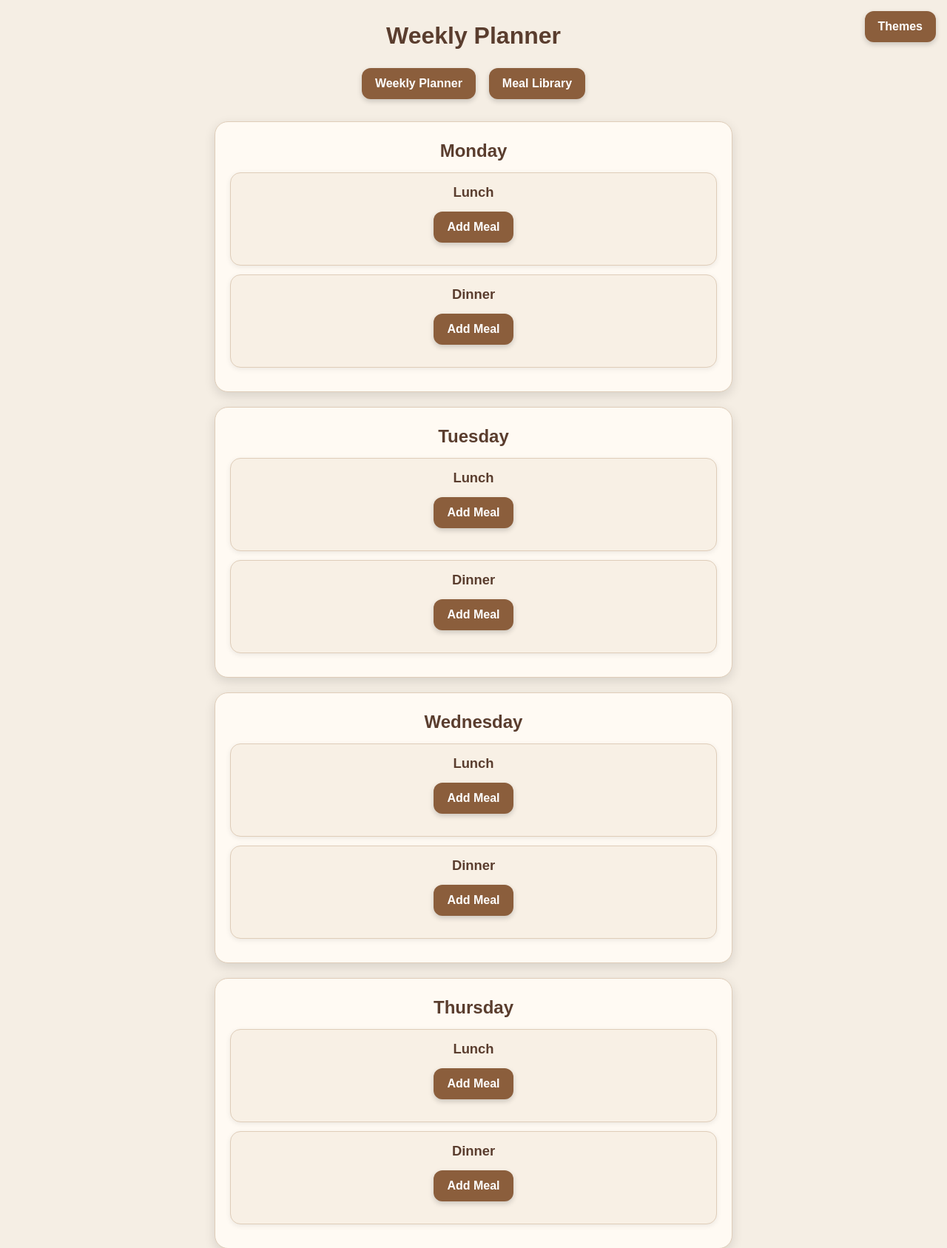
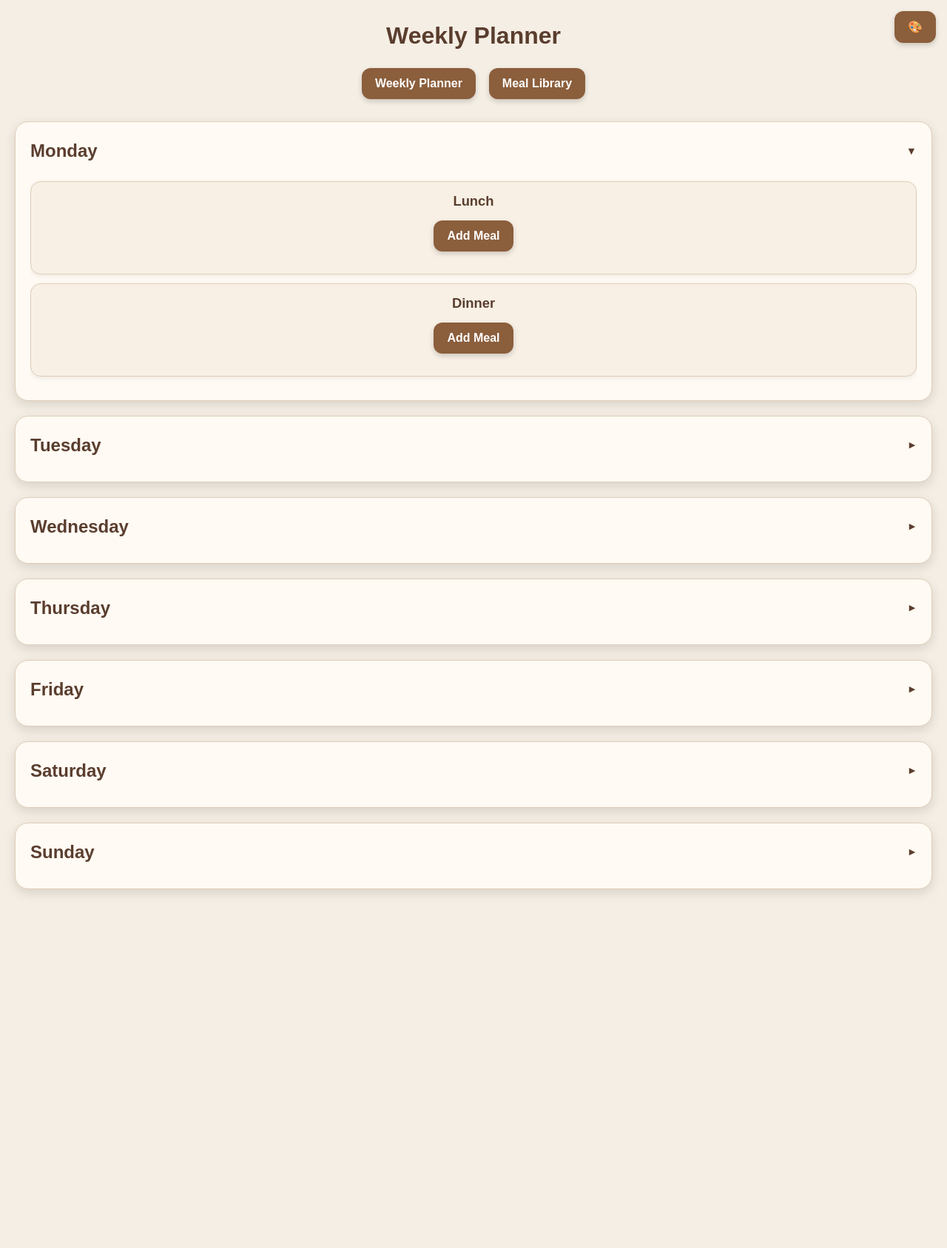
Before and after one commit to Fuzzlefish/meal-planner, a plain HTML site: page index.html in a window 1280 px wide. Shown: the top 1687 px of the page at 74% size. After the commit the page ends 1242 px from the top, so only its background shows below. Drawn offline with Linux system fonts and the light colour scheme.

Commit message:
updated theme to be an icon instead so it fits with styling, made the weekly planner days collapsable

```diff
--- a/index.html
+++ b/index.html
@@ -19,7 +19,7 @@
         <a href="library.html"><button>Meal Library</button></a>
     </div>
 
-    <button id="themeButton">Themes</button>
+     <button id="themeButton" aria-label="Change theme">🎨</button>
 
     <div id="themeOptions">
         <button data-theme="coffee">☕ Coffee</button>
@@ -30,98 +30,20 @@
         <button data-theme="red">🍷 Felicity</button>
     </div>
 
-    <div id="mealPlan">
-        <div class="day" id="monday">
-            <h2>Monday</h2>
+
+    <div class="day" id="monday">
+        <h2 class="dayHeader">
+            Monday
+            <span class="dayArrow">▼</span>
+        </h2>
+
+        <div class="dayContent">
             <div class="meal">
                 <h3>Lunch</h3>
                 <button class="addMealButton">Add Meal</button>
                 <ul></ul>
             </div>
-            <div class="meal">
-                <h3>Dinner</h3>
-                <button class="addMealButton">Add Meal</button>
-                <ul></ul>
-            </div>
-        </div>
 
-        <div class="day" id="tuesday">
-            <h2>Tuesday</h2>
-            <div class="meal">
-                <h3>Lunch</h3>
-                <button class="addMealButton">Add Meal</button>
-                <ul></ul>
-            </div>
-            <div class="meal">
-                <h3>Dinner</h3>
-                <button class="addMealButton">Add Meal</button>
-                <ul></ul>
-            </div>
-        </div>
-
-        <div class="day" id="wednesday">
-            <h2>Wednesday</h2>
-            <div class="meal">
-                <h3>Lunch</h3>
-                <button class="addMealButton">Add Meal</button>
-                <ul></ul>
-            </div>
-            <div class="meal">
-                <h3>Dinner</h3>
-                <button class="addMealButton">Add Meal</button>
-                <ul></ul>
-            </div>
-        </div>
-
-        <div class="day" id="thursday">
-            <h2>Thursday</h2>
-            <div class="meal">
-                <h3>Lunch</h3>
-                <button class="addMealButton">Add Meal</button>
-                <ul></ul>
-            </div>
-            <div class="meal">
-                <h3>Dinner</h3>
-                <button class="addMealButton">Add Meal</button>
-                <ul></ul>
-            </div>
-        </div>
-
-        <div class="day" id="friday">
-            <h2>Friday</h2>
-            <div class="meal">
-                <h3>Lunch</h3>
-                <button class="addMealButton">Add Meal</button>
-                <ul></ul>
-            </div>
-            <div class="meal">
-                <h3>Dinner</h3>
-                <button class="addMealButton">Add Meal</button>
-                <ul></ul>
-            </div>
-        </div>
-
-        <div class="day" id="saturday">
-            <h2>Saturday</h2>
-            <div class="meal">
-                <h3>Lunch</h3>
-                <button class="addMealButton">Add Meal</button>
-                <ul></ul>
-            </div>
-            <div class="meal">
-                <h3>Dinner</h3>
-                <button class="addMealButton">Add Meal</button>
-                <ul></ul>
-            </div>
-        </div>
-
-        <div class="day" id="sunday">
-            <h2>Sunday</h2>
-            <div class="meal">
-                <h3>Lunch</h3>
-                <button class="addMealButton">Add Meal</button>
-                <ul></ul>
-            </div>
             <div class="meal">
                 <h3>Dinner</h3>
                 <button class="addMealButton">Add Meal</button>
@@ -129,6 +51,133 @@
             </div>
         </div>
     </div>
+
+    <div class="day collapsed" id="tuesday">
+        <h2 class="dayHeader">
+            Tuesday
+            <span class="dayArrow">▼</span>
+        </h2>
+
+        <div class="dayContent">
+            <div class="meal">
+                <h3>Lunch</h3>
+                <button class="addMealButton">Add Meal</button>
+                <ul></ul>
+            </div>
+
+            <div class="meal">
+                <h3>Dinner</h3>
+                <button class="addMealButton">Add Meal</button>
+                <ul></ul>
+            </div>
+        </div>
+    </div>
+
+    <div class="day collapsed" id="wednesday">
+        <h2 class="dayHeader">
+            Wednesday
+            <span class="dayArrow">▼</span>
+        </h2>
+
+        <div class="dayContent">
+            <div class="meal">
+                <h3>Lunch</h3>
+                <button class="addMealButton">Add Meal</button>
+                <ul></ul>
+            </div>
+
+            <div class="meal">
+                <h3>Dinner</h3>
+                <button class="addMealButton">Add Meal</button>
+                <ul></ul>
+            </div>
+        </div>
+    </div>
+
+    <div class="day collapsed" id="thursday">
+        <h2 class="dayHeader">
+            Thursday
+            <span class="dayArrow">▼</span>
+        </h2>
+
+        <div class="dayContent">
+            <div class="meal">
+                <h3>Lunch</h3>
+                <button class="addMealButton">Add Meal</button>
+                <ul></ul>
+            </div>
+
+            <div class="meal">
+                <h3>Dinner</h3>
+                <button class="addMealButton">Add Meal</button>
+                <ul></ul>
+            </div>
+        </div>
+    </div>
+
+    <div class="day collapsed" id="friday">
+        <h2 class="dayHeader">
+            Friday
+            <span class="dayArrow">▼</span>
+        </h2>
+
+        <div class="dayContent">
+            <div class="meal">
+                <h3>Lunch</h3>
+                <button class="addMealButton">Add Meal</button>
+                <ul></ul>
+            </div>
+
+            <div class="meal">
+                <h3>Dinner</h3>
+                <button class="addMealButton">Add Meal</button>
+                <ul></ul>
+            </div>
+        </div>
+    </div>
+
+    <div class="day collapsed" id="saturday">
+        <h2 class="dayHeader">
+            Saturday
+            <span class="dayArrow">▼</span>
+        </h2>
+
+        <div class="dayContent">
+            <div class="meal">
+                <h3>Lunch</h3>
+                <button class="addMealButton">Add Meal</button>
+                <ul></ul>
+            </div>
+
+            <div class="meal">
+                <h3>Dinner</h3>
+                <button class="addMealButton">Add Meal</button>
+                <ul></ul>
+            </div>
+        </div>
+    </div>
+
+    <div class="day collapsed" id="sunday">
+        <h2 class="dayHeader">
+            Sunday
+            <span class="dayArrow">▼</span>
+        </h2>
+
+        <div class="dayContent">
+            <div class="meal">
+                <h3>Lunch</h3>
+                <button class="addMealButton">Add Meal</button>
+                <ul></ul>
+            </div>
+
+            <div class="meal">
+                <h3>Dinner</h3>
+                <button class="addMealButton">Add Meal</button>
+                <ul></ul>
+            </div>
+        </div>
+    </div>
+
 
     <div id="mealModal" style="display: none;">
         <div class="modalContent">
--- a/planner.js
+++ b/planner.js
@@ -21,6 +21,7 @@ function saveMealPlan(plan) {
     localStorage.setItem("mealPlan", JSON.stringify(plan));
 }
 
+if (mealPlan) {
     mealPlan.addEventListener("click", (event) => {
         if (!event.target.classList.contains("addMealButton")) {
             return;
@@ -28,6 +29,10 @@ mealPlan.addEventListener("click", (event) => {
 
         const day = event.target.closest(".day");
         const meal = event.target.closest(".meal");
+
+        if (!day || !meal) {
+            return;
+        }
 
         selectedDay = day.id;
         selectedMealType = meal.querySelector("h3").textContent;
@@ -42,8 +47,13 @@ mealPlan.addEventListener("click", (event) => {
 
         mealModal.style.display = "flex";
     });
+}
 
 function displayFilters() {
+    if (!mealFilters) {
+        return;
+    }
+
     mealFilters.innerHTML = "";
 
     const allButton = document.createElement("button");
@@ -75,6 +85,10 @@ function displayFilters() {
 }
 
 function displayMeals() {
+    if (!availableMeals) {
+        return;
+    }
+
     availableMeals.innerHTML = "";
 
     const meals = getMeals();
@@ -120,6 +134,7 @@ function displayMeals() {
     });
 }
 
+if (mealFilters) {
     mealFilters.addEventListener("click", (event) => {
         if (!event.target.classList.contains("filterButton")) {
             return;
@@ -128,11 +143,16 @@ mealFilters.addEventListener("click", (event) => {
         selectedCategory = event.target.dataset.category;
         displayMeals();
     });
+}
 
 function selectMeal(meal) {
     const day = document.querySelector(`#${selectedDay}`);
+
+    if (!day) {
+        return;
+    }
+
     const mealSections = day.querySelectorAll(".meal");
-
     let selectedMealSection = null;
 
     mealSections.forEach((section) => {
@@ -282,9 +302,11 @@ function displaySavedMeal(section, meal) {
     mealList.appendChild(listItem);
 }
 
+if (cancelMealButton) {
     cancelMealButton.addEventListener("click", () => {
         mealModal.style.display = "none";
     });
+}
 
 function capitalize(word) {
     return word.charAt(0).toUpperCase() + word.slice(1);
@@ -305,5 +327,16 @@ function createTagElement(tag) {
     return tagElement;
 }
 
+document.querySelectorAll(".dayHeader").forEach((header) => {
+    header.addEventListener("click", () => {
+        const day = header.closest(".day");
+
+        if (!day) {
+            return;
+        }
+
+        day.classList.toggle("collapsed");
+    });
+});
 
 loadMealPlan();
--- a/style.css
+++ b/style.css
@@ -573,3 +573,34 @@ body[data-theme="red"] {
     background: #d7c0a7;
     color: #59412e;
 }
+
+
+.dayHeader {
+    display: flex;
+    align-items: center;
+    justify-content: space-between;
+    cursor: pointer;
+    user-select: none;
+    margin: 0;
+}
+
+.dayArrow {
+    font-size: 0.9rem;
+    transition: transform 0.2s ease;
+}
+
+.dayContent {
+    max-height: 1000px;
+    overflow: hidden;
+    transition: max-height 0.3s ease, opacity 0.2s ease;
+    opacity: 1;
+}
+
+.day.collapsed .dayContent {
+    max-height: 0;
+    opacity: 0;
+}
+
+.day.collapsed .dayArrow {
+    transform: rotate(-90deg);
+}
```
Lines whose indentation alone changed are shown as unchanged.
